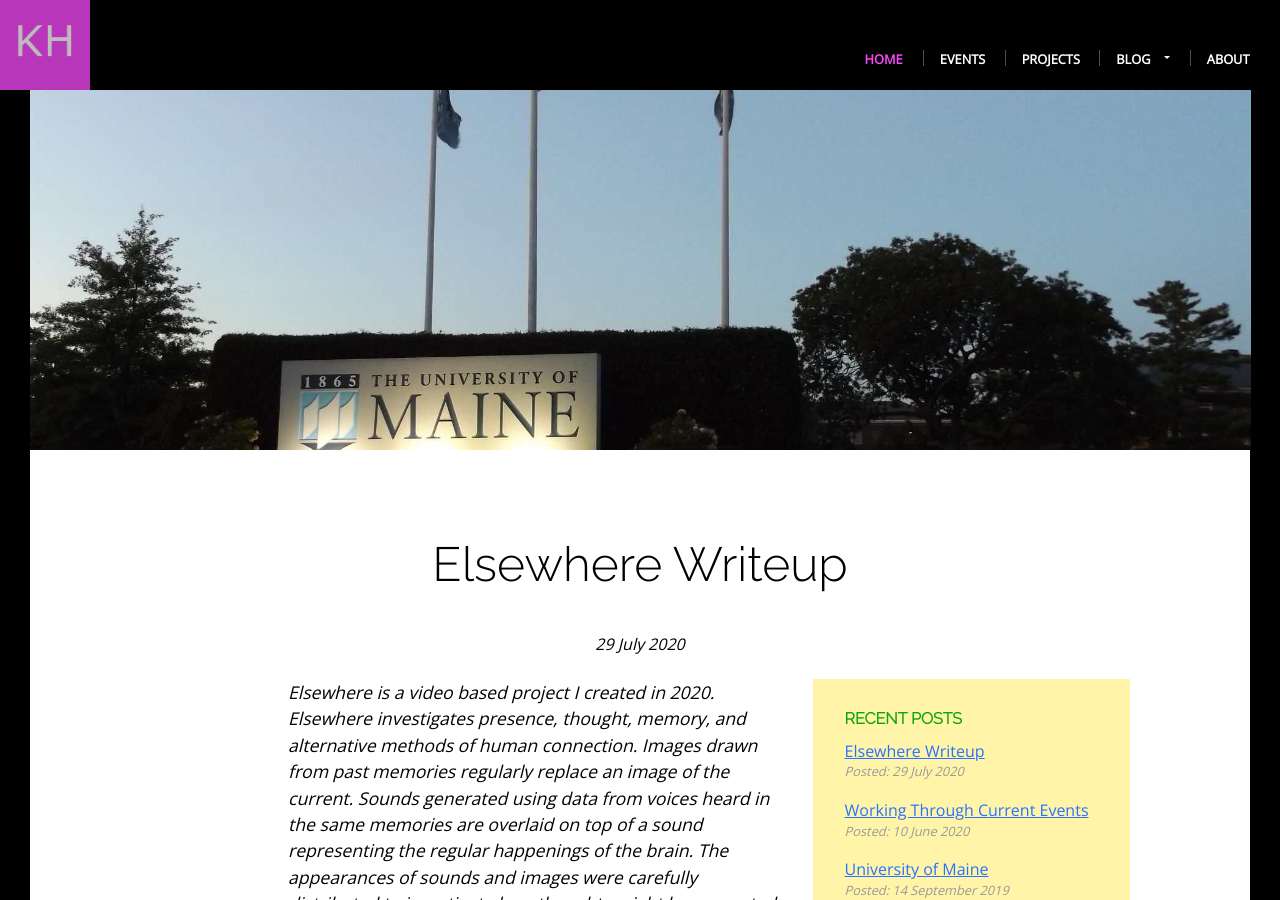
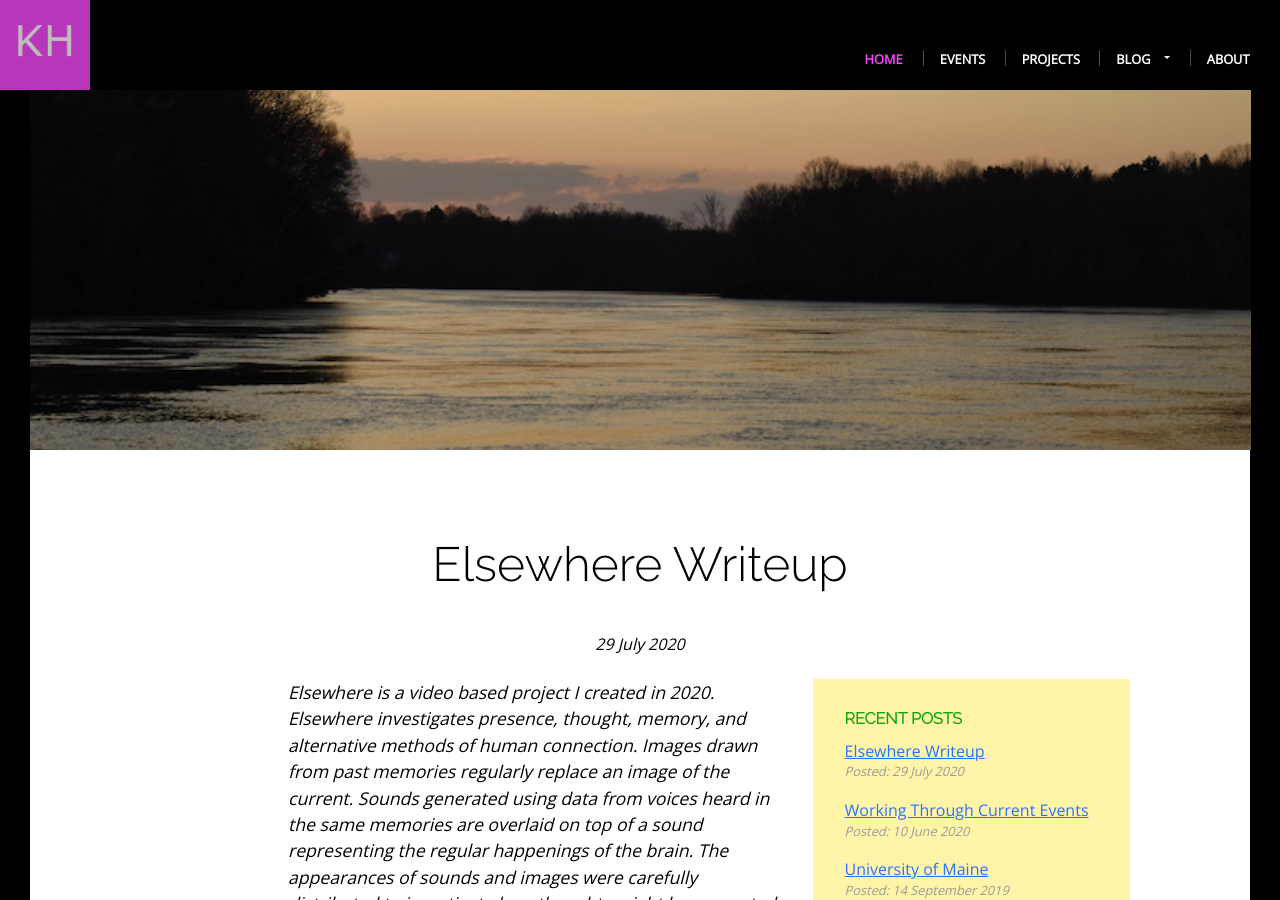
Before and after one commit to khoeger/khoeger.github.io, a Jekyll site: the page built from _posts/2020-07-29-elsewhere.md, in a window 1280 px wide and 900 px high. Built offline with Jekyll 4.4.1, drawn with Linux system fonts in a browser that asks for light colours.

Commit message:
Add photo for elsewhere

```diff
--- a/_posts/2020-07-29-elsewhere.md
+++ b/_posts/2020-07-29-elsewhere.md
@@ -3,7 +3,7 @@ layout: post
 title:  "Elsewhere Writeup"
 date:   2020-07-29 14:20:00 -0500
 categories: elsewhere
-postHero: /assets/img/2019/20190913UMaine.jpg
+postHero: /assets/img/2020/2020-07-27.jpg
 postFooter:
 published: true
 ---
--- a/_projects_list/elsewhere.markdown
+++ b/_projects_list/elsewhere.markdown
@@ -3,7 +3,7 @@ layout: project
 title: Elsewhere
 start-date: 2020-05-01 20:00:00 -0500
 end-date: 2020-05-6 20:00:00 -0500
-image: /assets/img/umbrellaProjects/cabs_99KiB.jpg
+image: /assets/img/2020/2020-07-27.jpg
 alt-text: A close up of a few pages from Celebrating A Benevolent Storm, overlaid by transparent whirlpool
 project-tag: elsewhere
 categories: video elsewhere
```
Also changed, not shown: assets/img/2020/2020-07-27.jpg (added), 1 other file.
